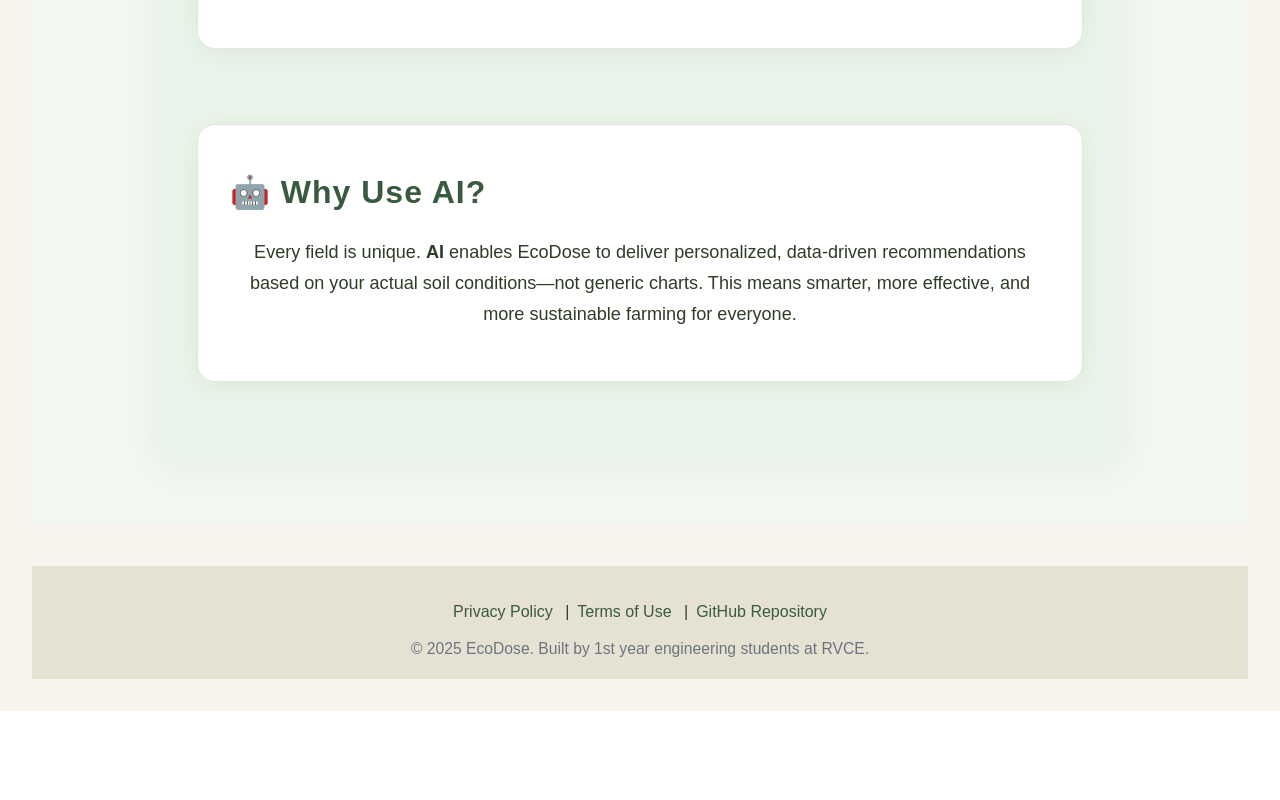
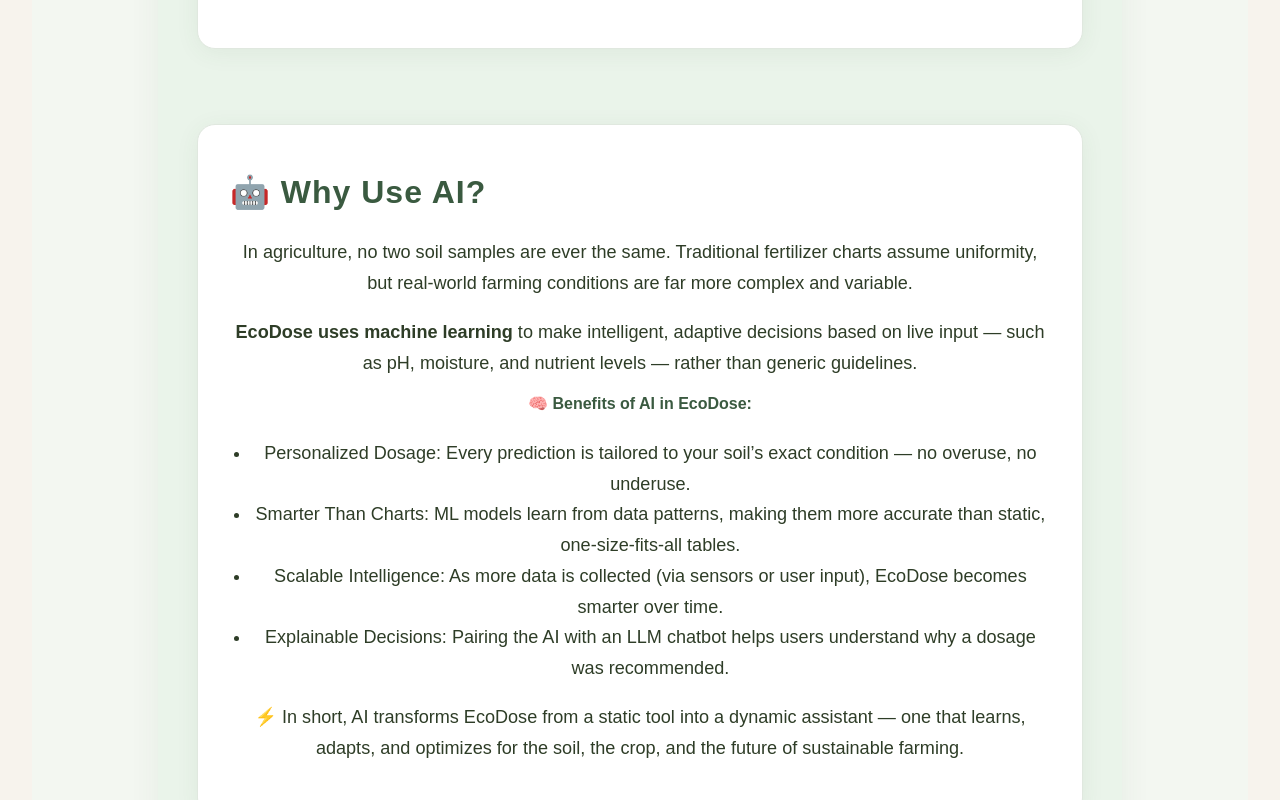
Before and after one commit to varunaditya27/EcoDose, a React (Vite) app in the folder web-app/frontend/: page / in a window 1280 px wide. Shown: the part 7600-8400 px from the top of the page. Before the commit the page ends 8311 px from the top, so only its background shows below. Built offline with nearby package versions, Linux system fonts and the light colour scheme.

Commit message:
Revise WhyUseAI component to provide a comprehensive overview of AI's role in EcoDose, highlighting personalized dosage, advantages over traditional methods, and the transformative impact of machine learning on sustainable farming practices.

```diff
--- a/web-app/frontend/src/components/WhyUseAI.jsx
+++ b/web-app/frontend/src/components/WhyUseAI.jsx
@@ -1,10 +1,33 @@
 import React from 'react';
 
 const WhyUseAI = () => (
-  <div className="about-card">
+  <div className="about-card why-ai">
     <h2>🤖 Why Use AI?</h2>
     <p>
-      Every field is unique. <b>AI</b> enables EcoDose to deliver personalized, data-driven recommendations based on your actual soil conditions—not generic charts. This means smarter, more effective, and more sustainable farming for everyone.
+      In agriculture, no two soil samples are ever the same. Traditional fertilizer charts assume uniformity, but real-world farming conditions are far more complex and variable.
+    </p>
+    <p>
+      <strong>EcoDose uses machine learning</strong> to make intelligent, adaptive decisions based on live input — such as pH, moisture, and nutrient levels — rather than generic guidelines.
+    </p>
+
+    <h4>🧠 Benefits of AI in EcoDose:</h4>
+    <ul className="custom-list">
+      <li>
+        <span className="list-title">Personalized Dosage:</span> Every prediction is tailored to your soil’s exact condition — no overuse, no underuse.
+      </li>
+      <li>
+        <span className="list-title">Smarter Than Charts:</span> ML models learn from data patterns, making them more accurate than static, one-size-fits-all tables.
+      </li>
+      <li>
+        <span className="list-title">Scalable Intelligence:</span> As more data is collected (via sensors or user input), EcoDose becomes smarter over time.
+      </li>
+      <li>
+        <span className="list-title">Explainable Decisions:</span> Pairing the AI with an LLM chatbot helps users understand why a dosage was recommended.
+      </li>
+    </ul>
+
+    <p className="future-note">
+      ⚡ In short, AI transforms EcoDose from a static tool into a dynamic assistant — one that learns, adapts, and optimizes for the soil, the crop, and the future of sustainable farming.
     </p>
   </div>
 );
```
